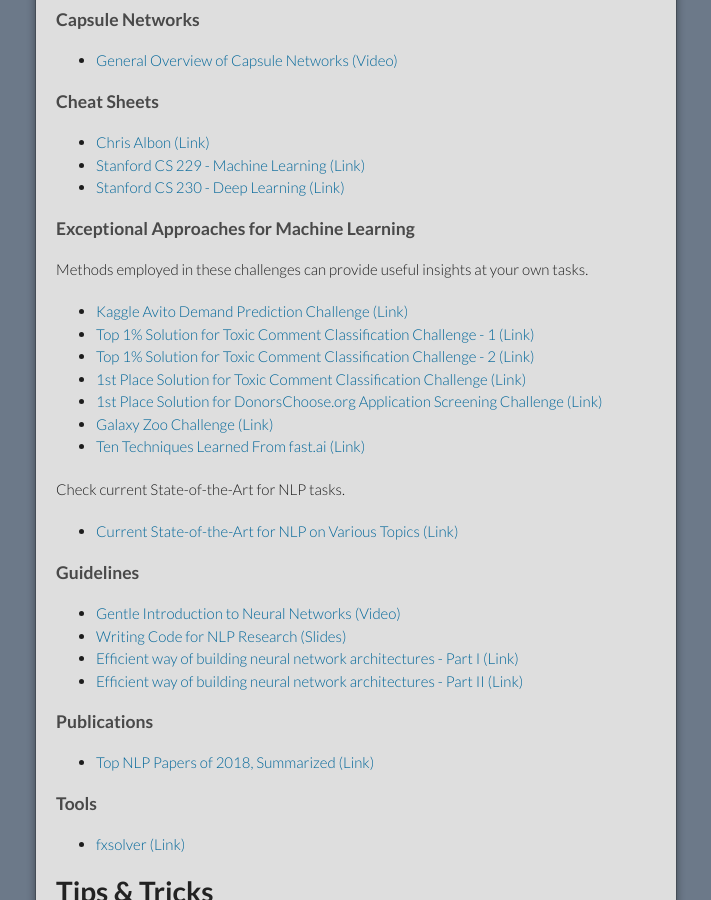
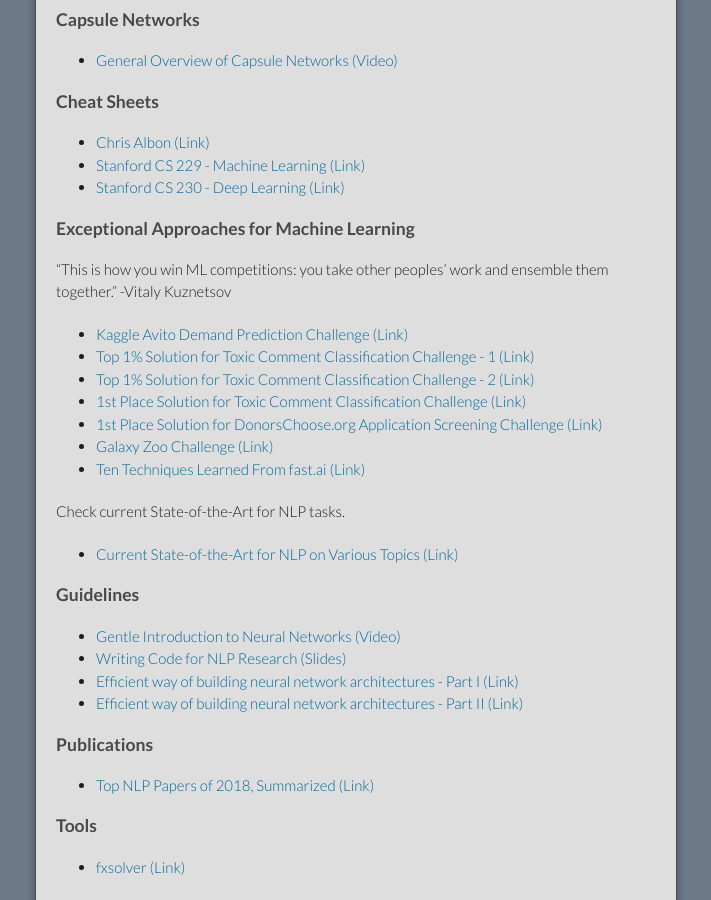
Before and after one commit to burakyldrm/pythoniancultist.github.io, a Jekyll site: the page built from index.md, in a window 1280 px wide and 900 px high, scrolled down 423 px. Shown: the whole window, without its empty margins (284-995 px from the left). Built offline with Jekyll 4.4.1, drawn with Linux system fonts in a browser that asks for light colours; our own code applies the rules of GitHub Pages for plain Markdown files.

Commit message:
changed title text for competitions

```diff
--- a/index.md
+++ b/index.md
@@ -19,7 +19,8 @@ layout: default
 *   [Stanford CS 230 - Deep Learning (Link)](https://stanford.edu/~shervine/teaching/cs-230)
 
 ### Exceptional Approaches for Machine Learning
-Methods employed in these challenges can provide useful insights at your own tasks.
+"This is how you win ML competitions: you take other peoples’ work and ensemble them together."
+-Vitaly Kuznetsov
 
 *   [Kaggle Avito Demand Prediction Challenge (Link)](http://mlexplained.com/2018/08/18/kaggle-avito-demand-prediction-challenge-analysis-of-winning-submissions/)
 *   [Top 1% Solution for Toxic Comment Classification Challenge - 1 (Link)](https://medium.com/@zake7749/top-1-solution-to-toxic-comment-classification-challenge-ea28dbe75054)
```
